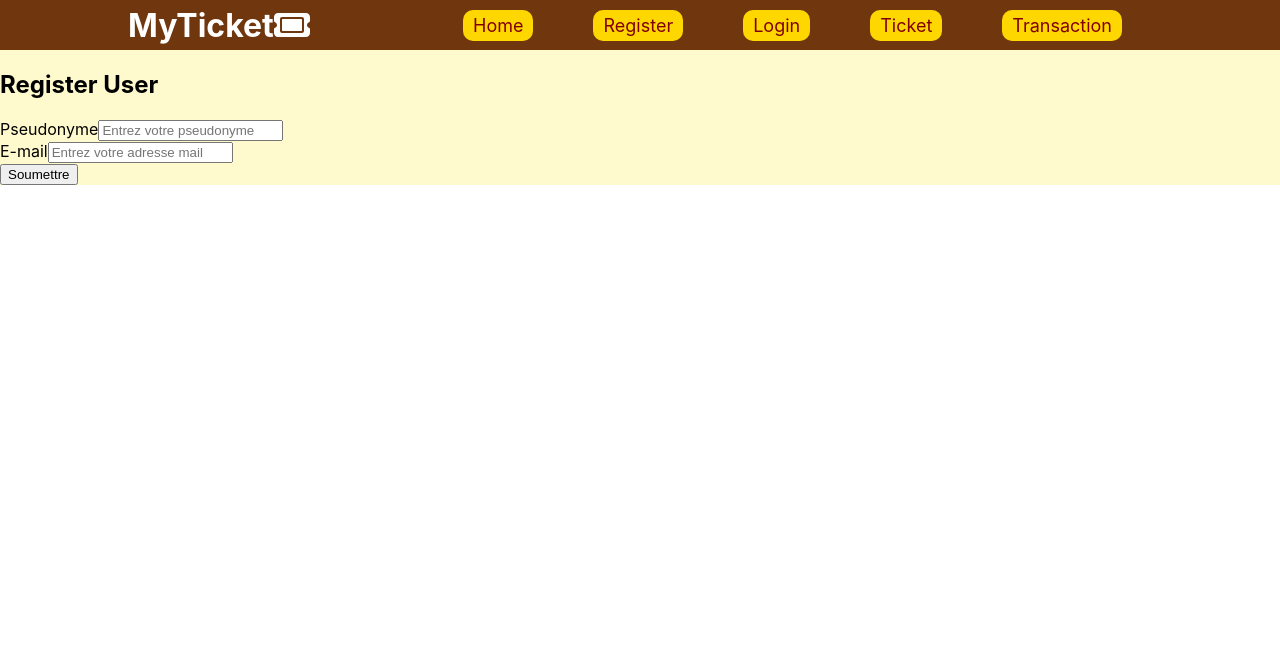
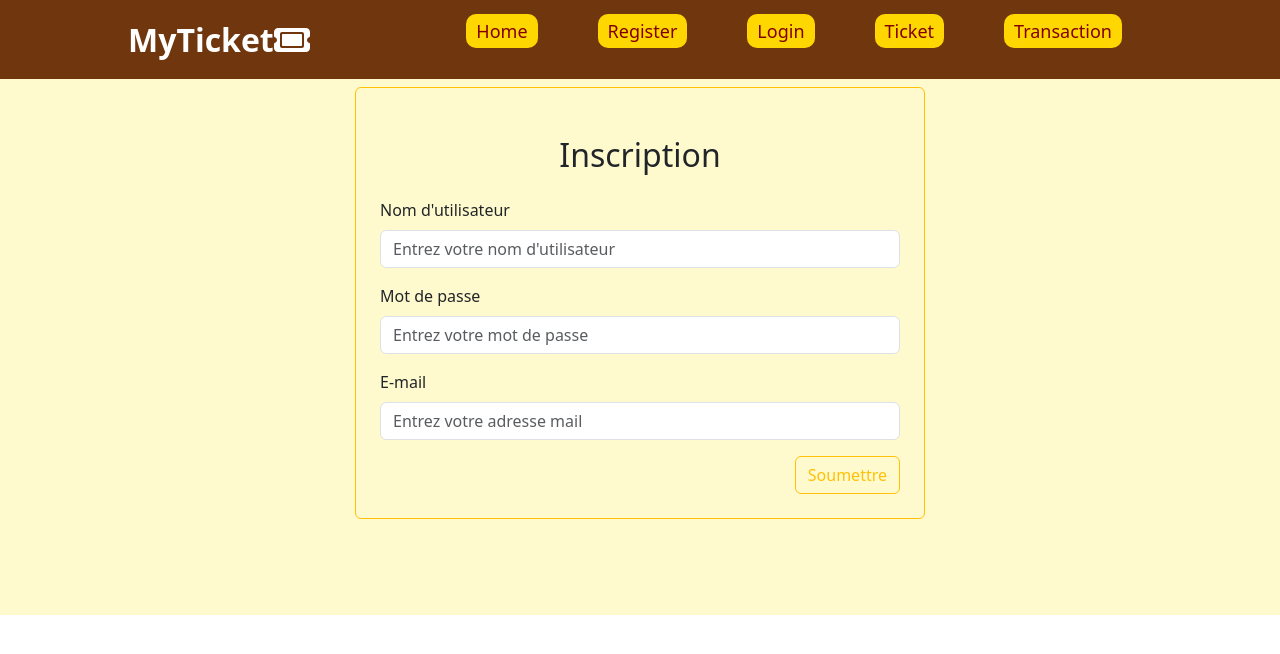
Before and after one commit to AJCSteeve/projet-fil-rouge-React, a React (Create React App) app: page /register in a window 1280 px wide. Shown: the top 654 px of the page. Built offline with nearby package versions, Linux system fonts and the light colour scheme.

Commit message:
Register style

```diff
--- a/package.json
+++ b/package.json
@@ -11,8 +11,8 @@
     "@testing-library/jest-dom": "^5.17.0",
     "@testing-library/react": "^13.4.0",
     "@testing-library/user-event": "^13.5.0",
+    "axios": "^1.5.0",
     "bootstrap": "^5.3.2",
-    "axios": "^1.5.0",
     "react": "^18.2.0",
     "react-bootstrap": "^2.8.0",
     "react-dom": "^18.2.0",
--- a/src/components/navbar/navbar.css
+++ b/src/components/navbar/navbar.css
@@ -1,5 +1,5 @@
 .navbar {
-    height: 50px;
+    height: 100%;
     background-color: #70370f;
     display: flex;
     justify-content: center;
--- a/src/pages/crud/Register.js
+++ b/src/pages/crud/Register.js
@@ -1,34 +1,49 @@
 import React from "react";
+import 'bootstrap/dist/css/bootstrap.min.css'
 
 function Register(){
     return(
         <div className="container">
             <div className="row">
-                <div className="col-md-6 offset-md-3 border rounded p-4 mt-2 shadow">
-                    <h2 className="text-center m-4">Register User</h2>
+                <div className="col-md-6 offset-md-3 border rounded p-4 mt-2 border-warning">
+                    <h2 className="text-center m-4">Inscription</h2>
                     <div div className="mb-3">
                         <label htmlFor="Username" className="form-label">
-                            Pseudonyme
+                            Nom d'utilisateur
                         </label>
                         <input
                             type={"text"}
                             className="form-control"
-                            placeholder="Entrez votre pseudonyme"
+                            placeholder="Entrez votre nom d'utilisateur"
                             name="username"
                         />
                     </div>
                     <div div className="mb-3">
-                    <label htmlFor="Email" className="form-label">
+                        <label htmlFor="Password" className="form-label">
+                            Mot de passe
+                        </label>
+                        <input
+                            type={"password"}
+                            className="form-control"
+                            placeholder="Entrez votre mot de passe"
+                            name="password"
+                        />
+                    </div>
+
+                    <div div className="mb-3">
+                        <label htmlFor="Email" className="form-label">
                             E-mail
                         </label>
                         <input
-                            type={"text"}
+                            type={"email"}
                             className="form-control"
                             placeholder="Entrez votre adresse mail"
                             name="mail"
                         />
                     </div>
-                    <button type="submit" className="btn btn-outline-primary">Soumettre</button>
+                    <div className="fa-pull-right">
+                        <button type="submit" className="btn  btn-outline-warning">Soumettre</button>
+                    </div>
                 </div>
             </div>
         </div>
```
